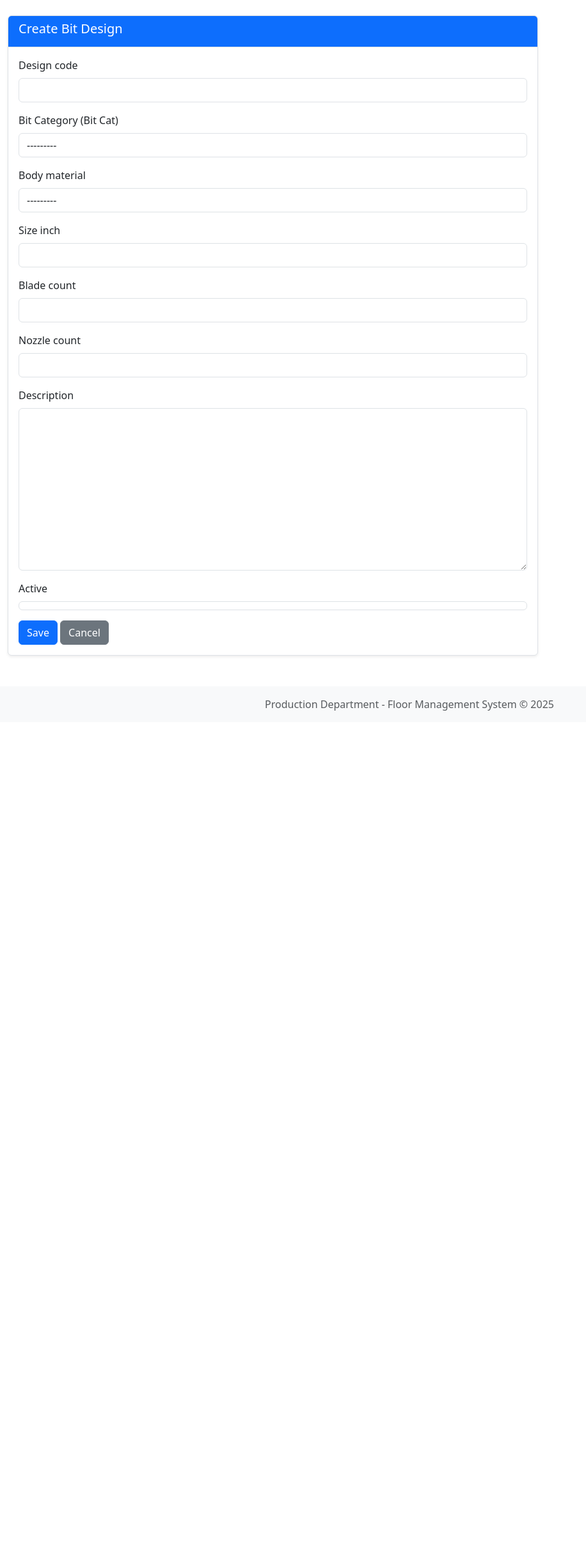
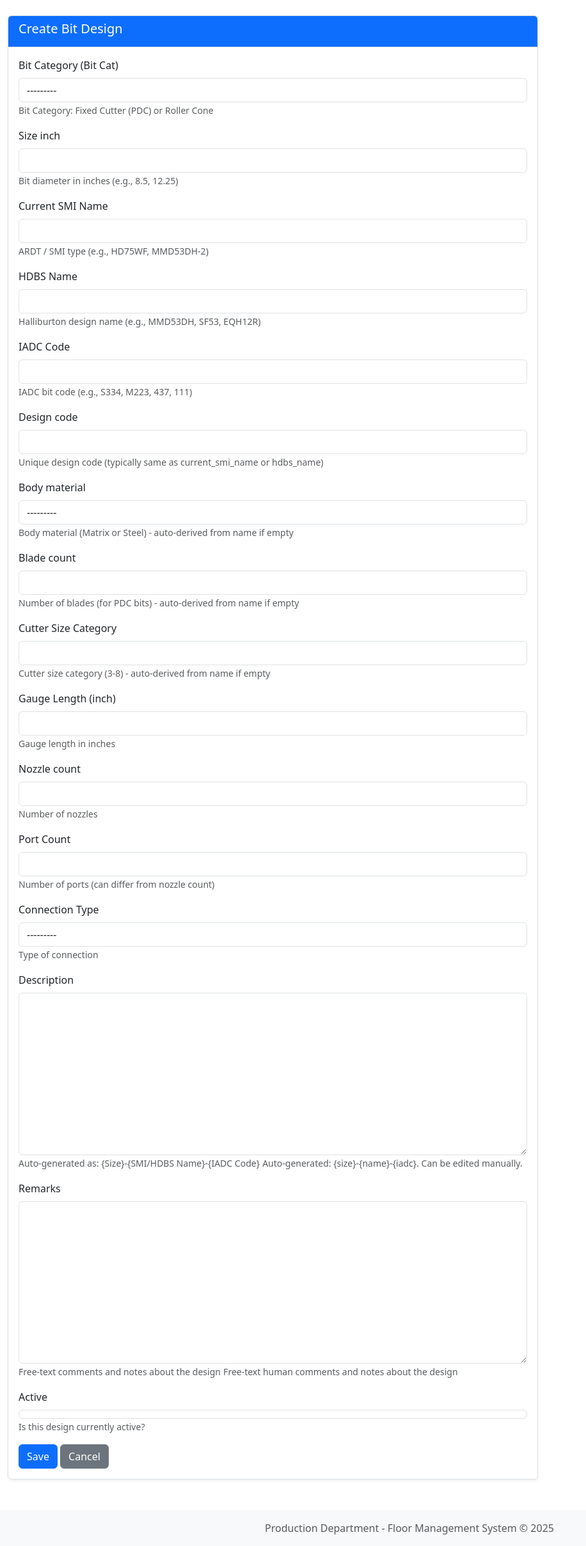
Before and after one commit to Ramzi-Kassab/Floor-Management-System-C, a Django app: page /production/designs/create/ in a window 1280 px wide; the page is wider, and only the part inside the window is pictured. Shown: the part 104-2521 px from the top of that part at 64% size, without its empty margins (0-916 px from the left). Before the commit the page ends 1215 px from the top of that part, so only its background shows below. Run offline with Django 5.2, Linux system fonts and the light colour scheme; the visitor is signed in with stand-in values (Sample User, id 1); some libraries are stand-ins or nearby versions.

Commit message:
feat(production): Phase 1 - Update BitDesign views and templates for FC fields
Updated all BitDesign views and templates to display new Fixed Cutter fields:
- Extended search to include current_smi_name, hdbs_name, iadc_code, remarks
- Changed ordering to: bit_type, size_inch, current_smi_name
- Updated list template with new columns: SMI Name, HDBS Name, IADC Code, Cutter Size
- Enhanced detail template with organized sections for all new fields
- Customized form template with proper labels including "Bit Category (Bit Cat)"
- Added auto-generation hint for description field
- Separated description (auto) from remarks (manual) fields

Phase 1 Part 2 completed: All BitDesign views and templates now support FC fields.

```diff
--- a/production/templates/production/bitdesign_form.html
+++ b/production/templates/production/bitdesign_form.html
@@ -11,8 +11,39 @@
                     {% csrf_token %}
                     {% for field in form %}
                     <div class="mb-3">
-                        <label class="form-label">{{ field.label }}</label>
-                        {{ field|add_class:"form-control" }}
+                        <label class="form-label">
+                            {% if field.name == 'bit_type' %}
+                                Bit Category (Bit Cat)
+                            {% elif field.name == 'current_smi_name' %}
+                                Current SMI Name
+                            {% elif field.name == 'hdbs_name' %}
+                                HDBS Name
+                            {% elif field.name == 'iadc_code' %}
+                                IADC Code
+                            {% elif field.name == 'cutter_size_category' %}
+                                Cutter Size Category
+                            {% elif field.name == 'gauge_length_inch' %}
+                                Gauge Length (inch)
+                            {% elif field.name == 'port_count' %}
+                                Port Count
+                            {% elif field.name == 'connection_type' %}
+                                Connection Type
+                            {% else %}
+                                {{ field.label }}
+                            {% endif %}
+                        </label>
+                        {% if field.name == 'description' %}
+                            {{ field|add_class:"form-control" }}
+                            <small class="form-text text-muted">Auto-generated as: {Size}-{SMI/HDBS Name}-{IADC Code}</small>
+                        {% elif field.name == 'remarks' %}
+                            {{ field|add_class:"form-control" }}
+                            <small class="form-text text-muted">Free-text comments and notes about the design</small>
+                        {% else %}
+                            {{ field|add_class:"form-control" }}
+                        {% endif %}
+                        {% if field.help_text %}
+                            <small class="form-text text-muted">{{ field.help_text }}</small>
+                        {% endif %}
                     </div>
                     {% endfor %}
                     <button type="submit" class="btn btn-primary">Save</button>
--- a/production/views.py
+++ b/production/views.py
@@ -81,25 +81,37 @@ class BitDesignListView(LoginRequiredMixin, ListView):
     def get_queryset(self):
         queryset = super().get_queryset()
 
-        # Search functionality
+        # Extended search functionality - search across all key fields
         search = self.request.GET.get('search')
         if search:
             queryset = queryset.filter(
                 Q(design_code__icontains=search) |
-                Q(description__icontains=search)
+                Q(current_smi_name__icontains=search) |
+                Q(hdbs_name__icontains=search) |
+                Q(iadc_code__icontains=search) |
+                Q(description__icontains=search) |
+                Q(remarks__icontains=search)
             )
 
-        # Filter by bit type
+        # Filter by bit type (Bit Category)
         bit_type = self.request.GET.get('bit_type')
         if bit_type:
             queryset = queryset.filter(bit_type=bit_type)
+
+        # Filter by body material
+        body_material = self.request.GET.get('body_material')
+        if body_material:
+            queryset = queryset.filter(body_material=body_material)
 
         # Filter by active status
         active = self.request.GET.get('active')
         if active == 'true':
             queryset = queryset.filter(active=True)
-
-        return queryset.order_by('design_code')
+        elif active == 'false':
+            queryset = queryset.filter(active=False)
+
+        # Order by: bit_type → size_inch → current_smi_name
+        return queryset.order_by('bit_type', 'size_inch', 'current_smi_name')
 
 
 class BitDesignDetailView(LoginRequiredMixin, DetailView):
@@ -116,24 +128,60 @@ class BitDesignDetailView(LoginRequiredMixin, DetailView):
 class BitDesignCreateView(LoginRequiredMixin, CreateView):
     model = models.BitDesign
     template_name = 'production/bitdesign_form.html'
-    fields = ['design_code', 'bit_type', 'body_material', 'size_inch',
-              'blade_count', 'nozzle_count', 'description', 'active']
+    # Field order as specified: Bit Cat, Size, SMI, HDBS, IADC, Body, Blades, etc.
+    fields = [
+        'bit_type',  # Bit Category (Bit Cat)
+        'size_inch',
+        'current_smi_name',
+        'hdbs_name',
+        'iadc_code',
+        'design_code',  # For backward compatibility
+        'body_material',
+        'blade_count',
+        'cutter_size_category',
+        'gauge_length_inch',
+        'nozzle_count',
+        'port_count',
+        'connection_type',
+        'description',
+        'remarks',
+        'active'
+    ]
     success_url = reverse_lazy('production:bitdesign-list')
 
     def form_valid(self, form):
-        messages.success(self.request, f'Bit Design {form.instance.design_code} created successfully.')
+        name = form.instance.current_smi_name or form.instance.hdbs_name or form.instance.design_code
+        messages.success(self.request, f'Bit Design {name} created successfully.')
         return super().form_valid(form)
 
 
 class BitDesignUpdateView(LoginRequiredMixin, UpdateView):
     model = models.BitDesign
     template_name = 'production/bitdesign_form.html'
-    fields = ['design_code', 'bit_type', 'body_material', 'size_inch',
-              'blade_count', 'nozzle_count', 'description', 'active']
+    # Same field order as create
+    fields = [
+        'bit_type',
+        'size_inch',
+        'current_smi_name',
+        'hdbs_name',
+        'iadc_code',
+        'design_code',
+        'body_material',
+        'blade_count',
+        'cutter_size_category',
+        'gauge_length_inch',
+        'nozzle_count',
+        'port_count',
+        'connection_type',
+        'description',
+        'remarks',
+        'active'
+    ]
     success_url = reverse_lazy('production:bitdesign-list')
 
     def form_valid(self, form):
-        messages.success(self.request, f'Bit Design {form.instance.design_code} updated successfully.')
+        name = form.instance.current_smi_name or form.instance.hdbs_name or form.instance.design_code
+        messages.success(self.request, f'Bit Design {name} updated successfully.')
         return super().form_valid(form)
 
 
```
Also changed, not shown: production/templates/production/bitdesign_detail.html (+39 -8 lines), production/templates/production/bitdesign_list.html (+6 -3 lines).
